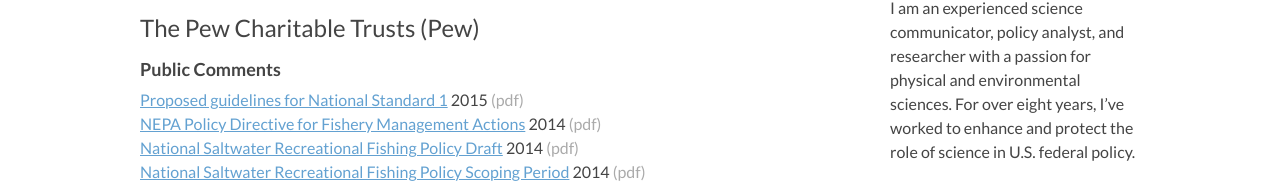
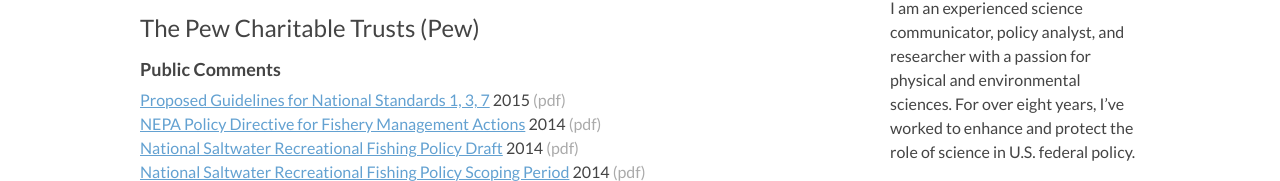
Before and after one commit to cranderveldt/meredith-moore, a website: page index.html in a window 1280 px wide. Shown: the part 292-473 px from the top of the page. Drawn offline with Linux system fonts and the light colour scheme.

Commit message:
ns1 tweak

```diff
--- a/index.html
+++ b/index.html
@@ -22,7 +22,7 @@
             <h3>The Pew Charitable Trusts (Pew)</h3>
             <h4>Public Comments</h4>
             <ul>
-              <li><a href="/files/samples/Pew Charitable Trusts - Comments on the proposed guidelines for NS1 - 063015.pdf">Proposed guidelines for National Standard 1</a> <span class="year">2015</span> <span class="note">(pdf)</span></a></li>
+              <li><a href="/files/samples/Pew Charitable Trusts - Comments on the proposed guidelines for NS1 - 063015.pdf">Proposed Guidelines for National Standards 1, 3, 7</a> <span class="year">2015</span> <span class="note">(pdf)</span></a></li>
               <li><a href="/files/samples/NEPA_Policy_Directive_comments.pdf">NEPA Policy Directive for Fishery Management Actions</a> <span class="year">2014</span> <span class="note">(pdf)</span></li>
               <li><a href="/files/samples/National_Saltwater_Recreational_Fishing_Policy_DRAFT.pdf">National Saltwater Recreational Fishing Policy Draft</a> <span class="year">2014</span> <span class="note">(pdf)</span></li>
               <li><a href="/files/samples/Comments-National_Saltwater_Recreational_Fishing_scoping_period-09_12_14.pdf">National Saltwater Recreational Fishing Policy Scoping Period</a> <span class="year">2014</span> <span class="note">(pdf)</span></li>
```
Also changed, not shown: 1 other file.
